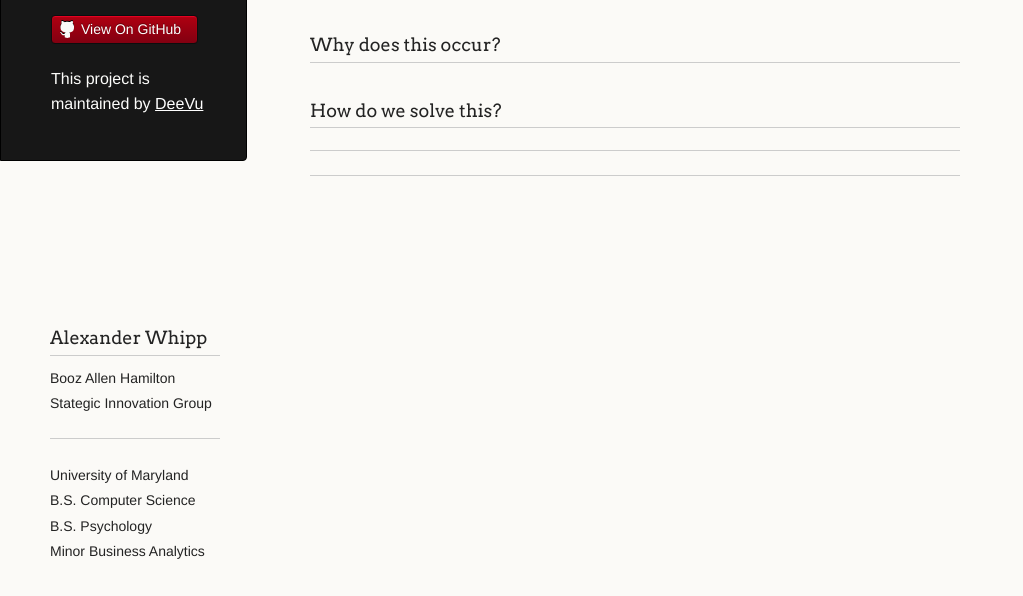
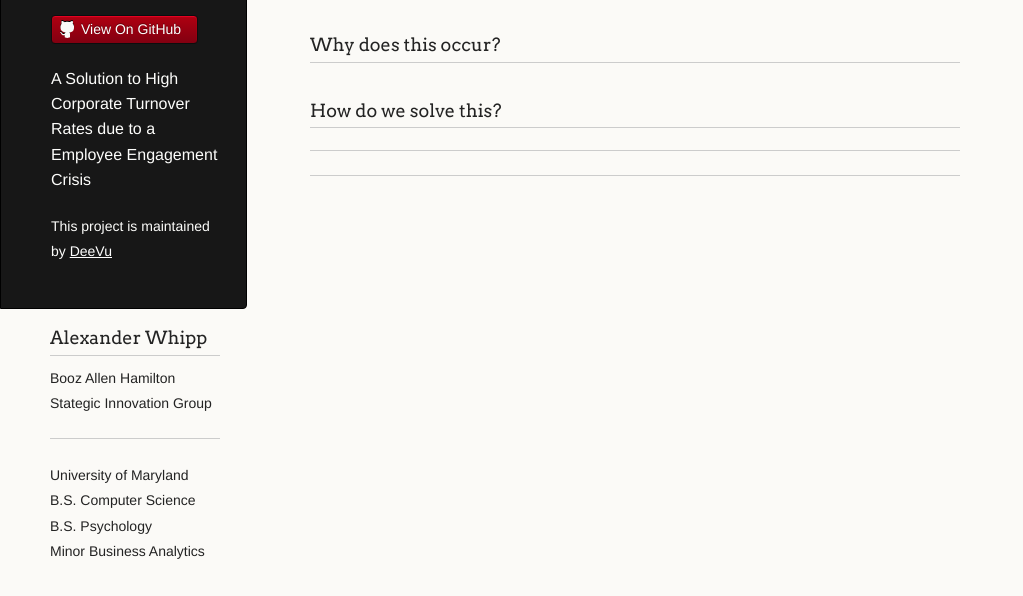
Before and after one commit to awhipp/SAS, a plain HTML site: page index.html in a window 1280 px wide. Shown: the part 204-800 px from the top of the page, without its empty margins (0-1023 px from the left). Drawn offline with Linux system fonts and the light colour scheme.

Commit message:
Updated Index.html
Final Footer Created.
Began Modifications to Header.

```diff
--- a/index.html
+++ b/index.html
@@ -22,7 +22,13 @@
           <li><a class="buttons github" href="https://github.com/awhipp/SAS">View On GitHub</a></li>
         </ul>
 
-        <p class="header">This project is maintained by <a class="header name" href="https://github.com/awhipp">DeeVu</a></p>
+        <p class="header">
+          A Solution to High Corporate Turnover Rates due to a Employee Engagement Crisis
+        </p>
+
+        <p>
+          This project is maintained by <a class="header name" href="https://github.com/awhipp">DeeVu</a>
+        </p>
       </header>
 
 
```
